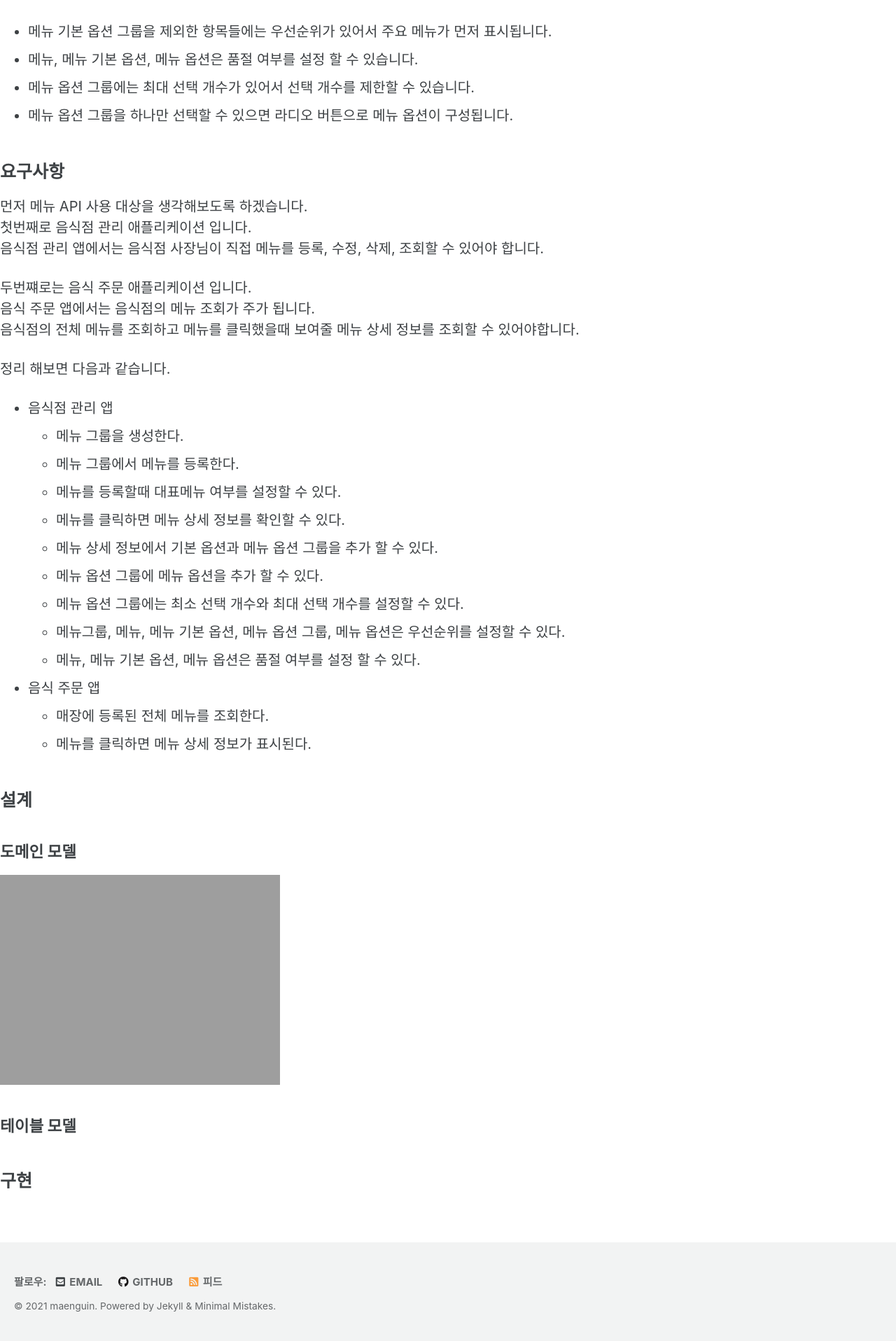
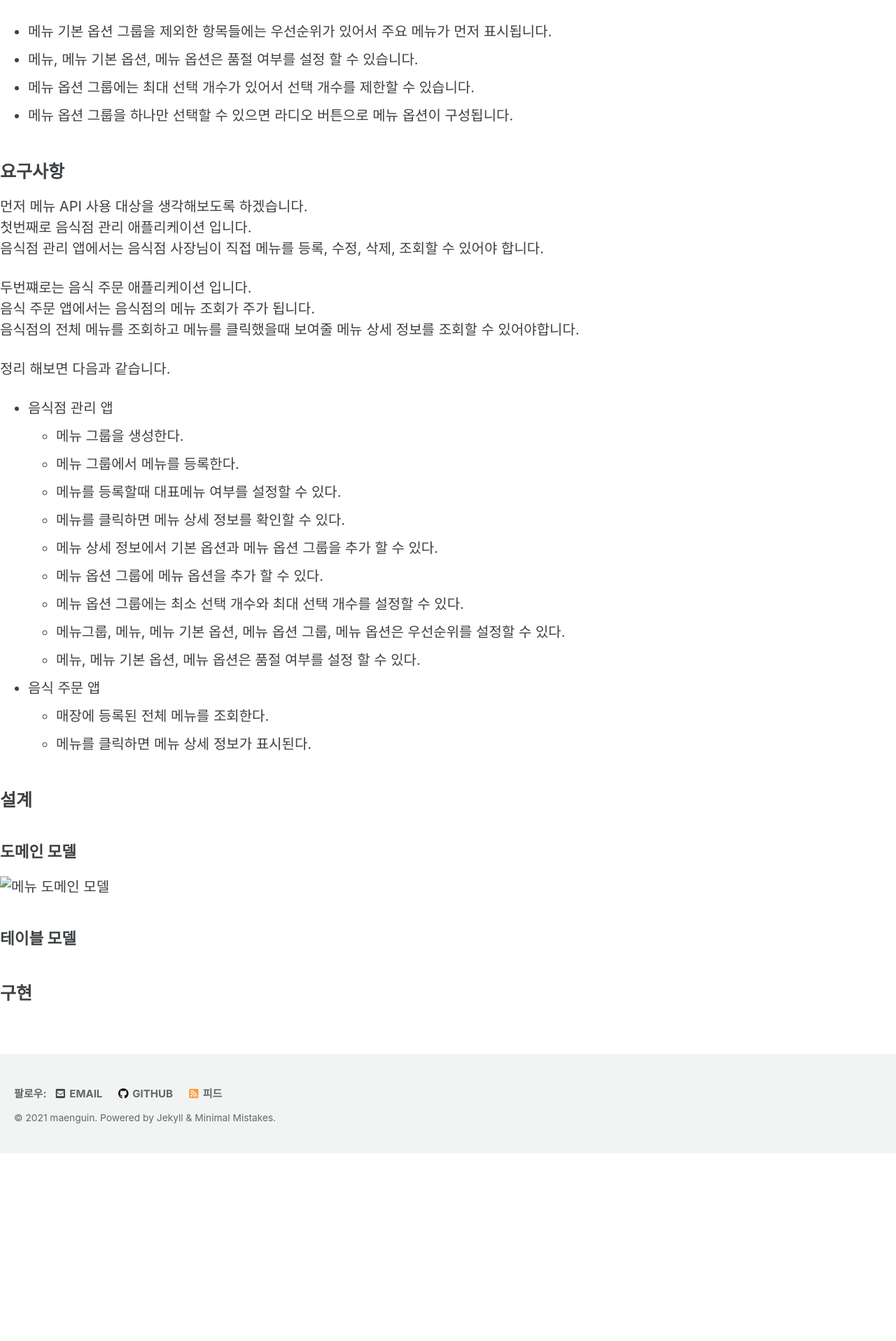
Before and after one commit to maenguin/maenguin.github.io, a Jekyll site: the page built from private/toy/menu.md, in a window 1280 px wide. Shown: the part 1325-3241 px from the top of the page at 70% size. Built offline with Jekyll 4.4.1, drawn with Linux system fonts in a browser that asks for light colours; cached includes are drawn as plain includes; our own code applies the rules of GitHub Pages for plain Markdown files; after the commit the page ends 2973 px from its top, so only the background shows below that.

Commit message:
Create menu.md

```diff
--- a/private/toy/menu.md
+++ b/private/toy/menu.md
@@ -64,7 +64,7 @@
 
 ## 설계
 ### 도메인 모델
-![메뉴 도메인 모델](./private/toy/메뉴-API-(1).png)
+![메뉴 도메인 모델](/메뉴 API (1).png)
 ### 테이블 모델
 
 ## 구현
```
